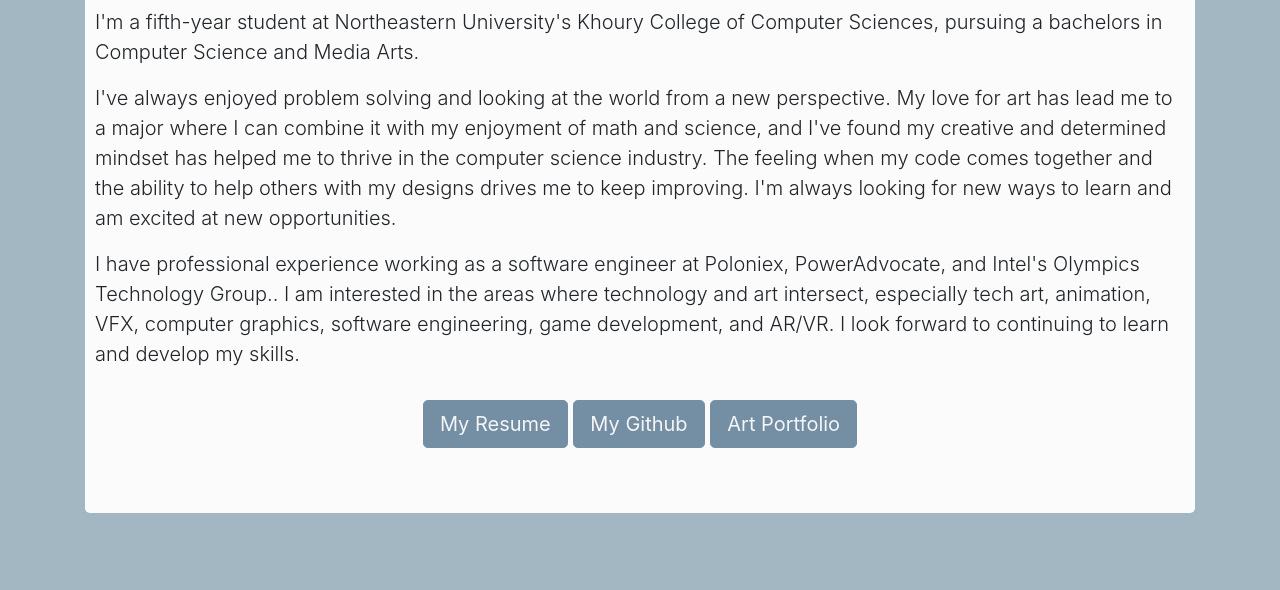
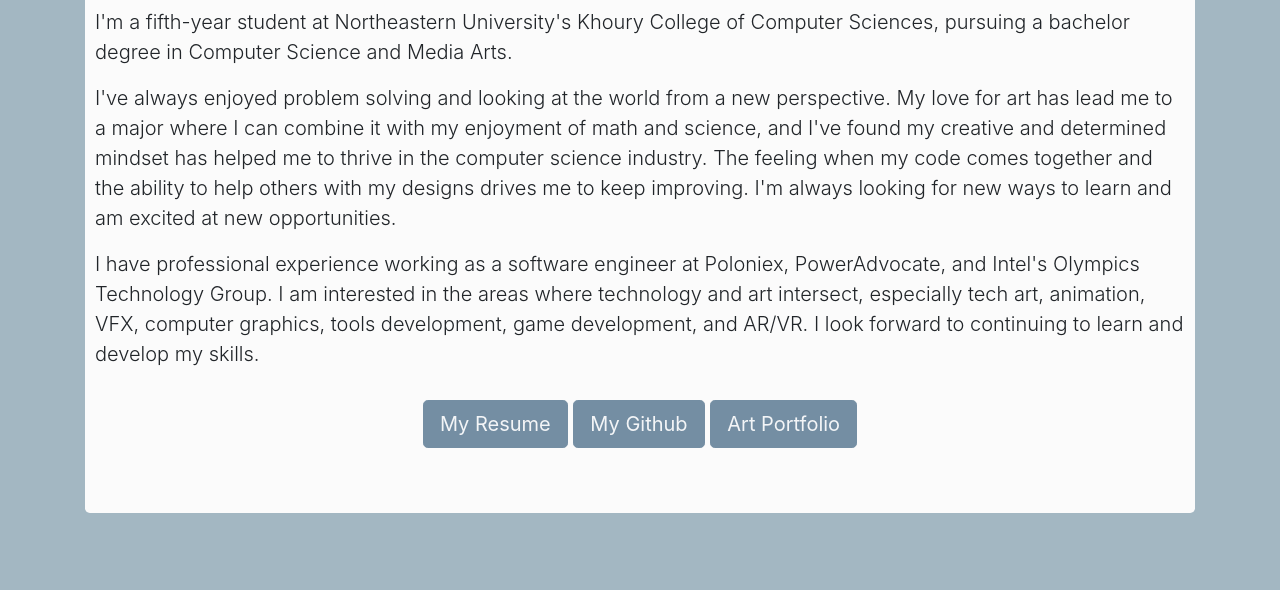
Before and after one commit to rogershannah/rogershannah.github.io, a website: page index.html in a window 1280 px wide. Shown: the part 173-763 px from the top of the page. Drawn offline with nearby package versions, Linux system fonts and the light colour scheme.

Commit message:
Update index.html

```diff
--- a/index.html
+++ b/index.html
@@ -49,7 +49,7 @@
         <h4 class="section-header">ABOUT ME</h4>
         <p class="lead">
           I'm a fifth-year student at Northeastern University's Khoury College
-          of Computer Sciences, pursuing a bachelors in Computer Science and
+          of Computer Sciences, pursuing a bachelor degree in Computer Science and
           Media Arts.
         </p>
         <p class="lead">
@@ -65,9 +65,9 @@
 
         <p class="lead">
           I have professional experience working as a software engineer at Poloniex, PowerAdvocate, and
-          Intel's Olympics Technology Group..
+          Intel's Olympics Technology Group.
           I am interested in the areas where technology and art intersect, especially tech art, animation, VFX,
-          computer graphics, software engineering, game development, and AR/VR. I look forward to continuing to learn and develop my skills.
+          computer graphics, tools development, game development, and AR/VR. I look forward to continuing to learn and develop my skills.
         </p>
         <p class="lead abt-btns">
           <a class="btn btn-primary btn-lg" href="./assets/HannahRogers_Resume21.pdf" target="_blank" role="button">My
```
